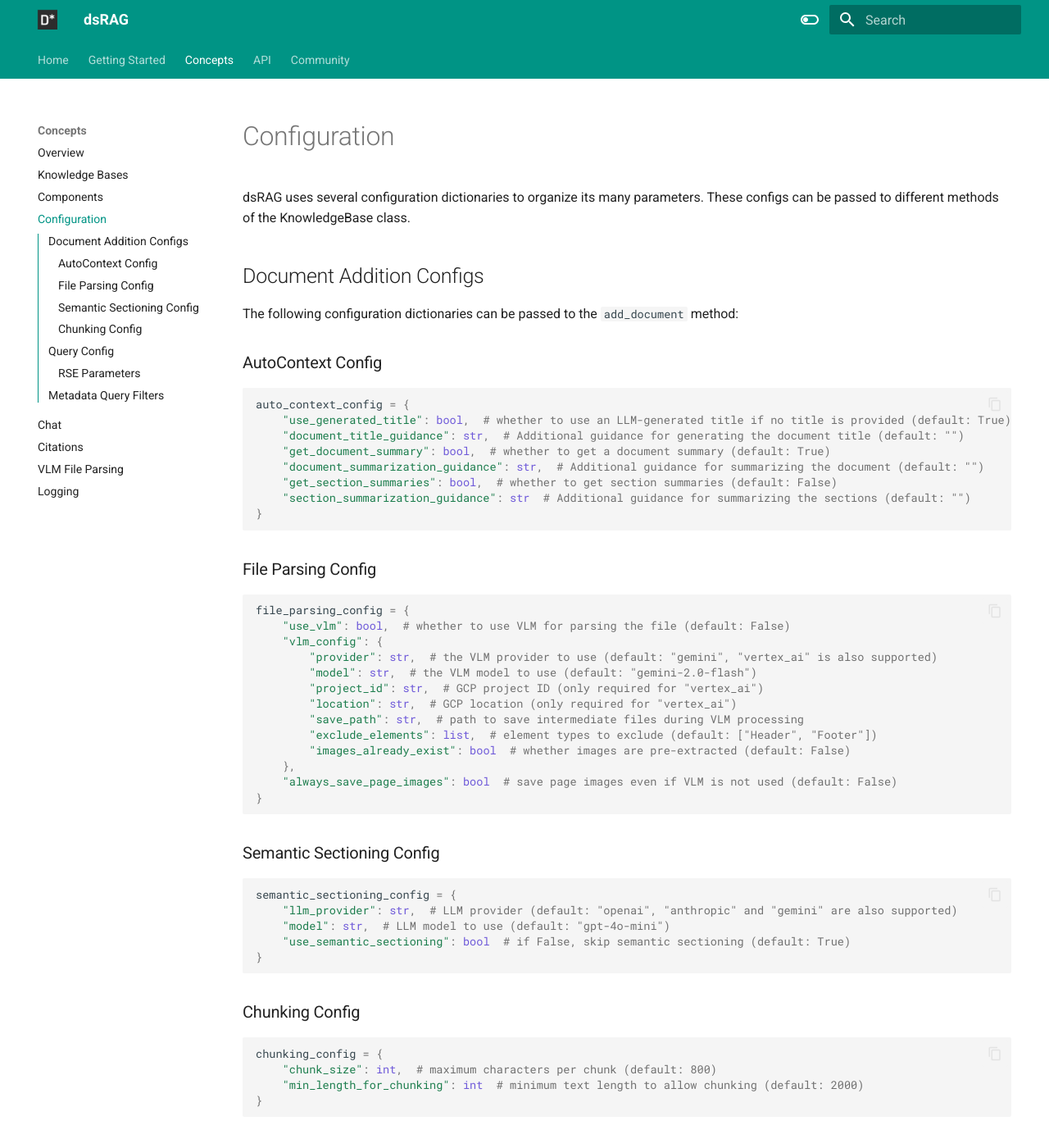
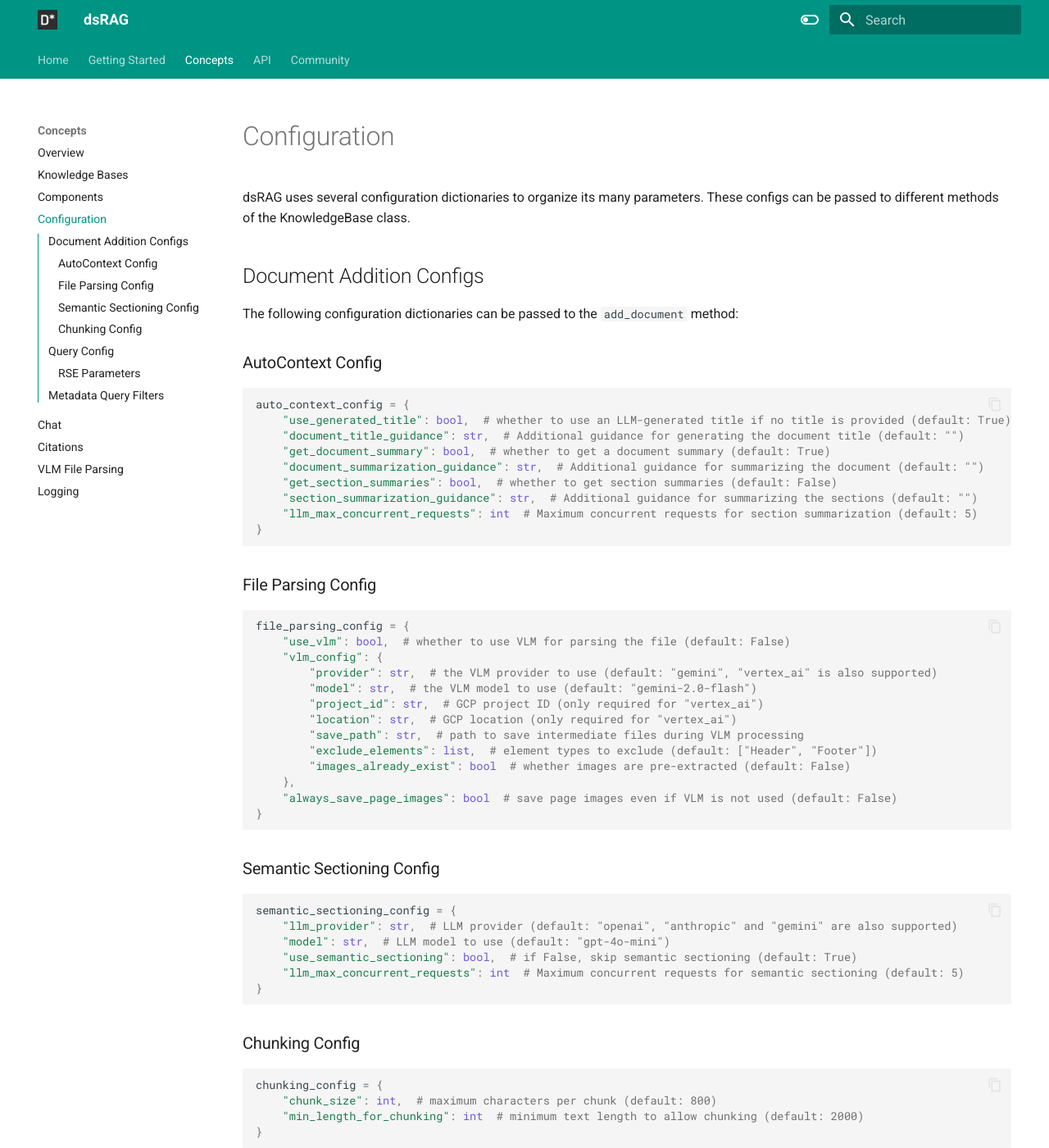
Before and after one commit to D-Star-AI/dsRAG, an MkDocs documentation site: the page built from docs/concepts/config.md, in a window 1280 px wide and 1400 px high. Shown: the whole window at 82% size. Built offline with MkDocs 1.6.1 and Material for MkDocs 9.7.7, drawn with Linux system fonts in a browser that asks for light colours.

Commit message:
update docs

````diff
--- a/docs/concepts/config.md
+++ b/docs/concepts/config.md
@@ -15,7 +15,8 @@ auto_context_config = {
     "get_document_summary": bool,  # whether to get a document summary (default: True)
     "document_summarization_guidance": str,  # Additional guidance for summarizing the document (default: "")
     "get_section_summaries": bool,  # whether to get section summaries (default: False)
-    "section_summarization_guidance": str  # Additional guidance for summarizing the sections (default: "")
+    "section_summarization_guidance": str,  # Additional guidance for summarizing the sections (default: "")
+    "llm_max_concurrent_requests": int  # Maximum concurrent requests for section summarization (default: 5)
 }
 ```
 
@@ -43,7 +44,8 @@ file_parsing_config = {
 semantic_sectioning_config = {
     "llm_provider": str,  # LLM provider (default: "openai", "anthropic" and "gemini" are also supported)
     "model": str,  # LLM model to use (default: "gpt-4o-mini")
-    "use_semantic_sectioning": bool  # if False, skip semantic sectioning (default: True)
+    "use_semantic_sectioning": bool,  # if False, skip semantic sectioning (default: True)
+    "llm_max_concurrent_requests": int  # Maximum concurrent requests for semantic sectioning (default: 5)
 }
 ```
 
````
Also changed, not shown: docs/concepts/knowledge-bases.md (+2 -1 lines), 3 other files.
